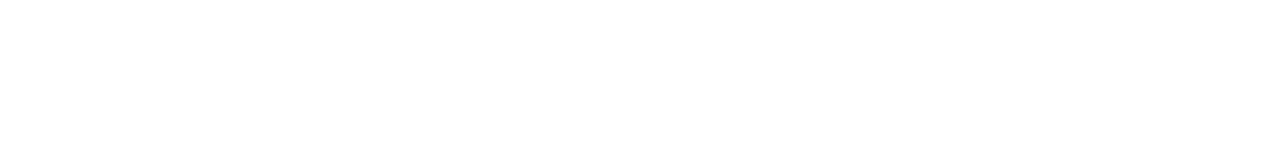
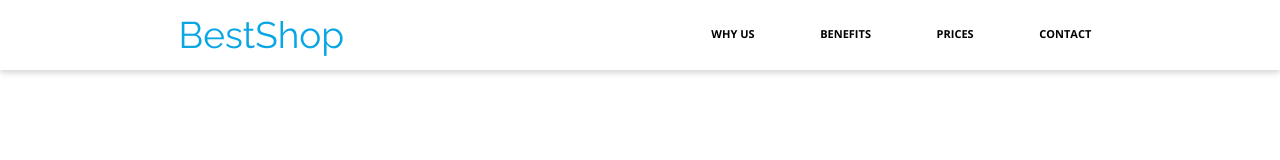
Before and after one commit to zacharek/One-page-shop-website, a plain HTML site: page index.html in a window 1280 px wide. Drawn offline with nearby package versions, Linux system fonts and the light colour scheme.

Commit message:
adding navbar

```diff
--- a/css/style.css
+++ b/css/style.css
@@ -0,0 +1,47 @@
+@import url('https://fonts.googleapis.com/css?family=Open+Sans:300,400,600,700|Raleway:300,400,700,800&display=swap');
+
+header{
+    min-width: 340px;
+    max-width: 1627px;
+    display: flex;
+    height: 70px;
+    justify-content: space-around;
+    background: #FFFFFF 0% 0% no-repeat padding-box;
+    box-shadow: 0px 3px 6px #00000029;
+    align-items: center;
+}
+h1{
+    font-size: 37px;
+    color: #08A6E4;
+    font-family: 'Raleway', sans-serif;
+    font-weight: light;
+}
+nav{
+    width: 400px;
+
+}
+ul {
+    display: flex;
+    justify-content: space-between;
+
+}
+li{
+    font-size: 11px;
+    box-sizing: border-box;
+    display: flex;
+    height: 70px;
+    align-items: center;
+    padding: 0 10px;
+    border-bottom: 3px solid white;
+    font-family: 'Open Sans', sans-serif;
+    font-weight: bold;
+}
+li:hover{
+    border-bottom: 3px solid #08A6E4;
+}
+a{
+    text-decoration: none;
+    text-transform: uppercase;
+    color: black;
+
+}
--- a/index.html
+++ b/index.html
@@ -6,11 +6,20 @@
           content="width=device-width, user-scalable=no, initial-scale=1.0, maximum-scale=1.0, minimum-scale=1.0">
     <meta http-equiv="X-UA-Compatible" content="ie=edge">
     <title>Document</title>
+    <link rel="stylesheet" href="css/reset.css">
     <link rel="stylesheet" href="css/style.css">
 </head>
 <body>
     <header>
-
+        <h1>BestShop</h1>
+        <nav>
+            <ul>
+                <li><a href="#">why us</a></li>
+                <li><a href="#">benefits</a></li>
+                <li><a href="#">prices</a></li>
+                <li><a href="3">contact</a></li>
+            </ul>
+        </nav>
     </header>
     <main>
 
```
